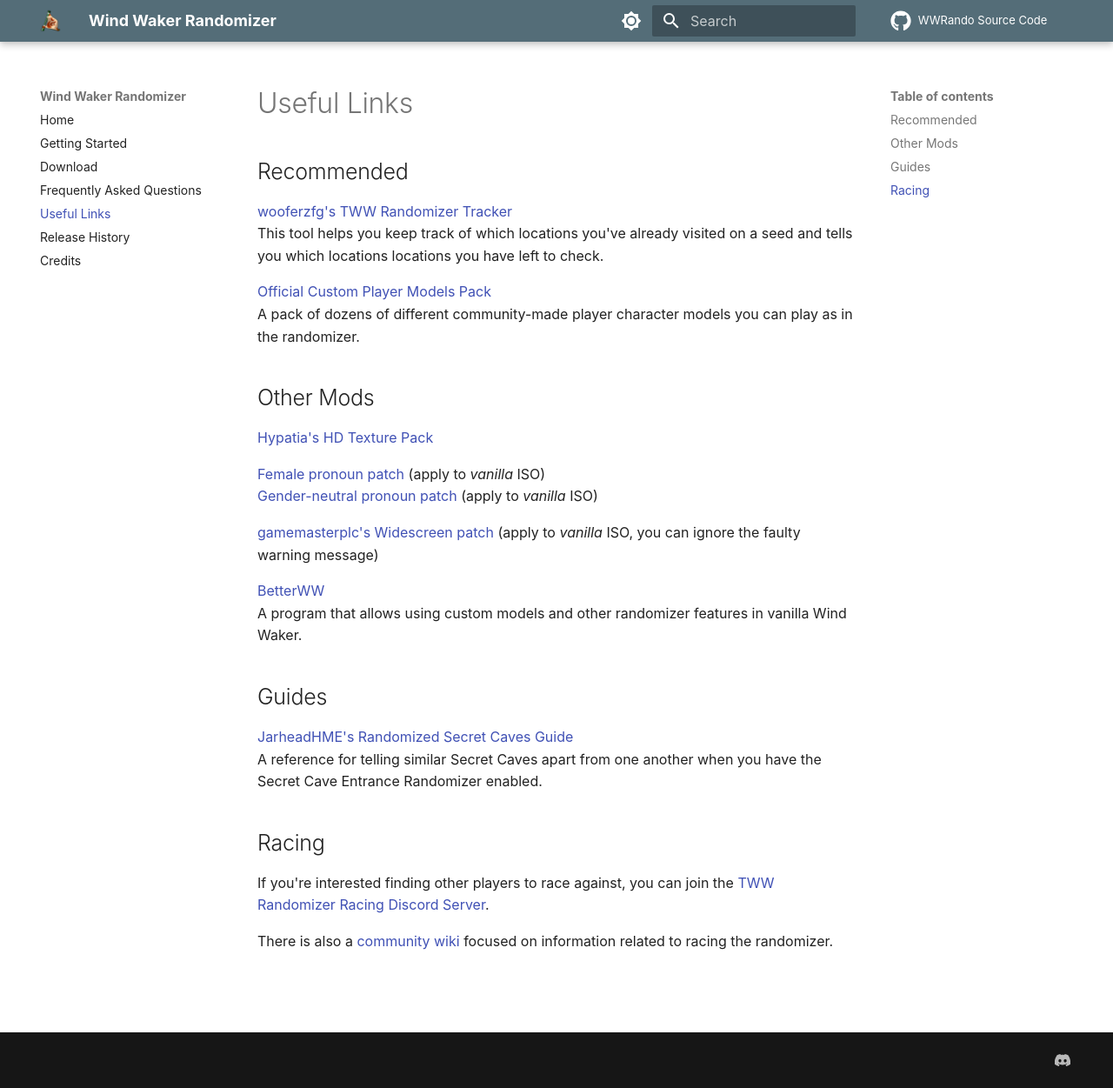
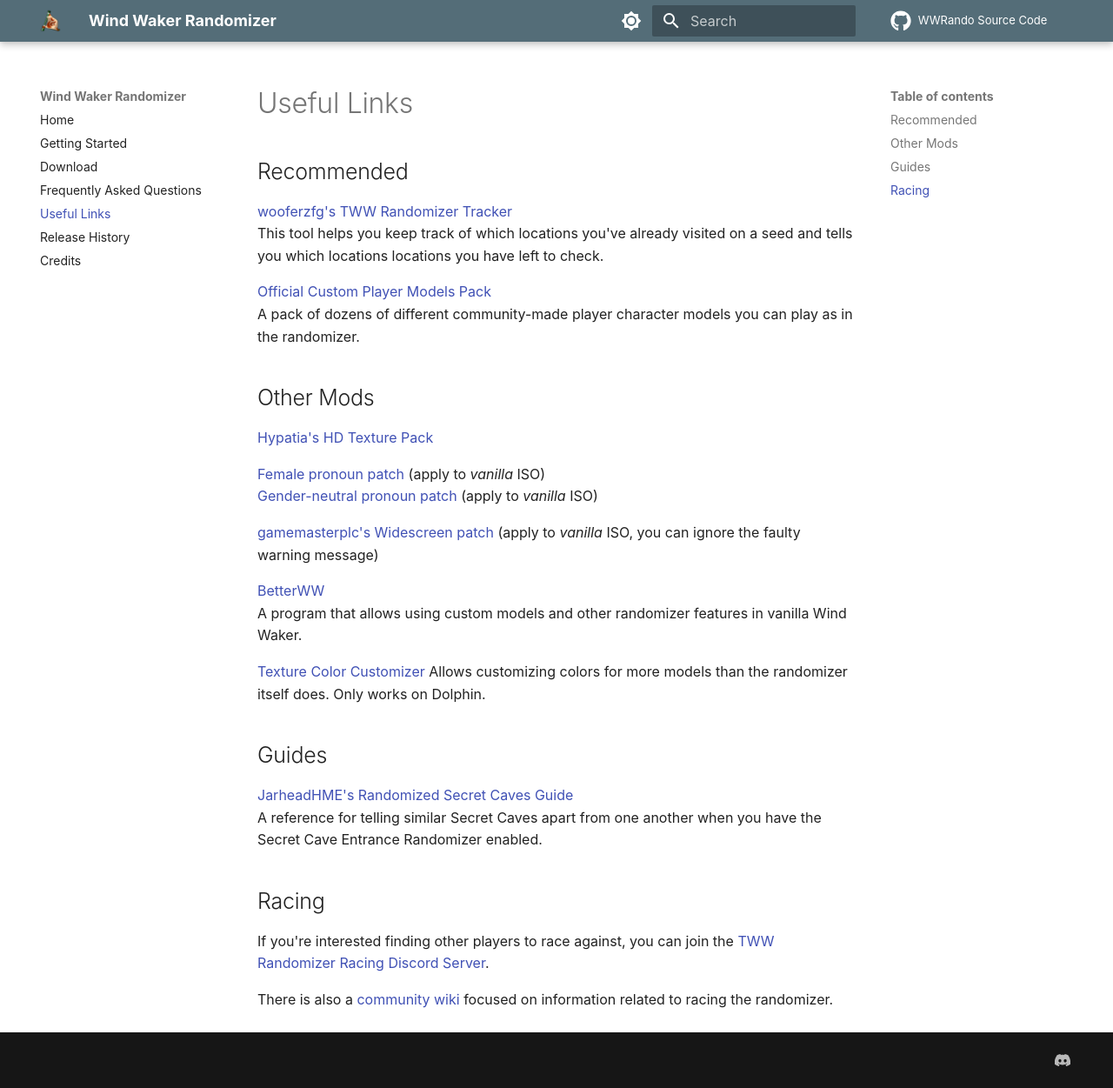
Before and after one commit to LagoLunatic/wwrando, an MkDocs documentation site: the page built from docs/useful-links.md, in a window 1280 px wide and 1251 px high. Shown: the whole window at 87% size. Built offline with MkDocs 1.6.1 and Material for MkDocs 9.7.7, drawn with Linux system fonts in a browser that asks for light colours; comment, search, counter and statistics services are not loaded.

Commit message:
Add texture customizer to links page

```diff
--- a/docs/useful-links.md
+++ b/docs/useful-links.md
@@ -21,6 +21,9 @@
 [BetterWW](https://github.com/WideBoner/betterww)
 A program that allows using custom models and other randomizer features in vanilla Wind Waker.
 
+[Texture Color Customizer](https://github.com/xXVevzZXx/Wind-Waker-texture-customizer/releases)
+Allows customizing colors for more models than the randomizer itself does. Only works on Dolphin.
+
 ## Guides
 
 [JarheadHME's Randomized Secret Caves Guide](https://drive.google.com/file/d/1mPhzoxL0wAPs7-a5Q1tM5AOx5jpb3lx9/view)
```
